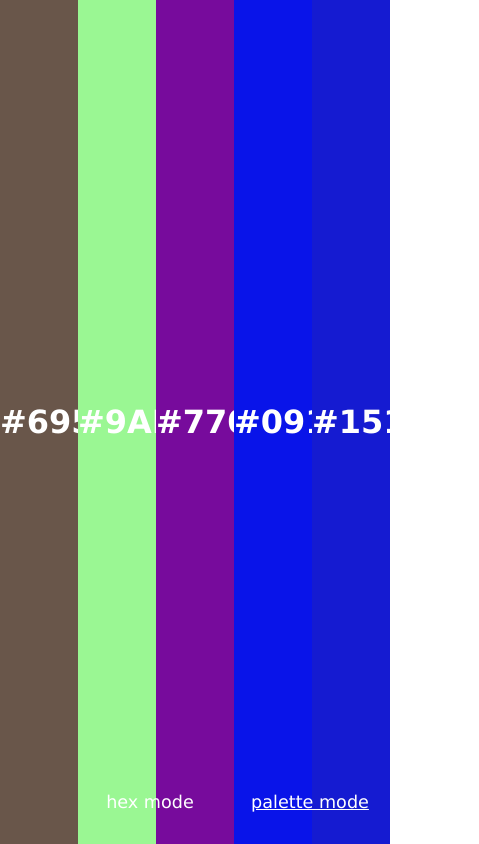
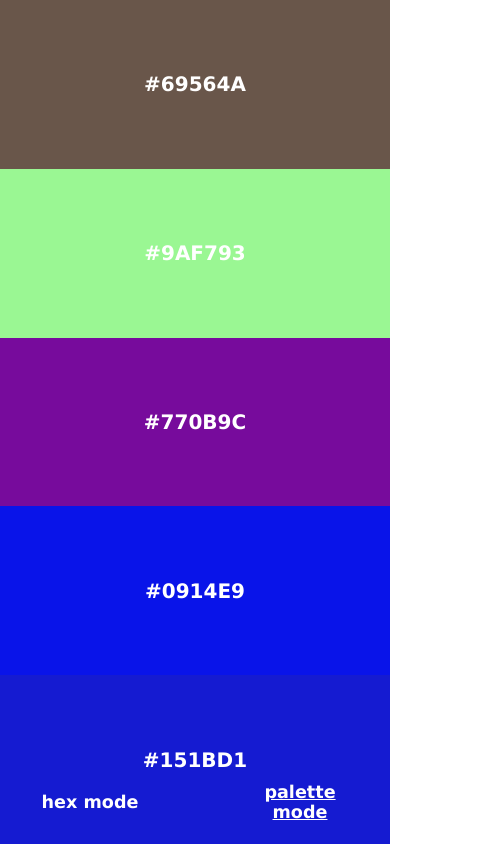
Before and after one commit to textencoder/hex-code-generator, a plain HTML site: page index.html in a window 390 px wide. Both pictures are taken after a click on the button "palette mode". Shown: the whole page, 479 px wide, since content can reach past the window. Drawn offline with Linux system fonts and the light colour scheme.

Commit message:
mobile version

```diff
--- a/styles.css
+++ b/styles.css
@@ -3,7 +3,7 @@
     padding: 0;
     cursor: pointer;
     font-family: 'Lucida Sans Unicode', 'Lucida Grande', 'Lucida Sans', Arial, sans-serif;
-
+    font-weight: 700;
 }
 
 nav {
@@ -40,8 +40,7 @@ nav button:hover {
     align-items: center;
     font-size: 4rem;
     color: white;
-    font-family: 'Lucida Sans Unicode', 'Lucida Grande', 'Lucida Sans', Arial, sans-serif;
-    font-weight: 700;
+
 }
 
 #palette-container {
@@ -50,11 +49,8 @@ nav button:hover {
     display: none;
     justify-content: center;
     align-items: center;
-    font-size: 4rem;
     color: white;
-    font-family: 'Lucida Sans Unicode', 'Lucida Grande', 'Lucida Sans', Arial, sans-serif;
-    font-weight: 700;
-   background: #0f0f0f;
+    background: #0f0f0f;
 }
 
 .palette {
@@ -64,3 +60,28 @@ nav button:hover {
     display: grid;
     place-items: center;
 }
+
+@media screen and (max-width: 1000px) {
+    .palette {
+        font-size: 1.25rem;
+    }
+}
+
+@media screen and (max-width: 500px) {
+    #palette-container {
+        flex-direction: column;
+    }
+
+    .palette {
+        width: 100%;
+        height: 20%;
+    }
+
+    nav {
+        justify-content: space-between;
+    }
+
+    nav button {
+        margin: 30px;
+    }
+}
```
